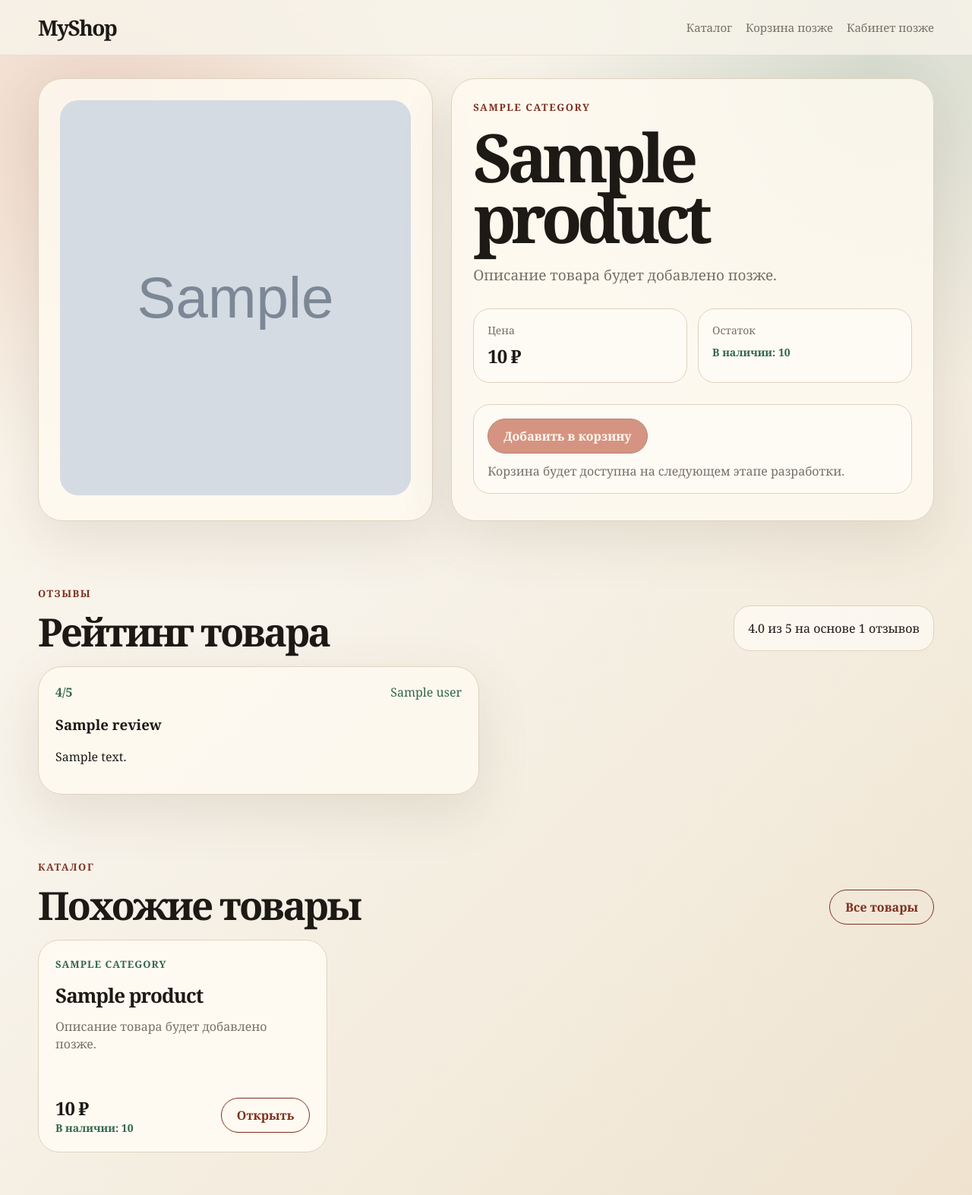
After one commit to OxoTHuk2010/django_3, a Django app: template src/templates/catalog/product_detail.html in a window 1280 px wide. The commit adds this page. Shown: the whole page at 76% size. Run offline with Django 5.2, Linux system fonts and the light colour scheme; the template is opened without the code that fills it: most values are stand-ins (such as "Sample title", 1, 10 or a date in 2020); grey boxes marked "Sample" are stand-in pictures.

Commit message:
Release: реализована карточка товара - обновлена документация

```diff
--- a/src/apps/catalog/urls.py
+++ b/src/apps/catalog/urls.py
@@ -1,10 +1,11 @@
 from django.urls import path
 
-from apps.catalog.views import HomeView, ProductListView
+from apps.catalog.views import HomeView, ProductDetailView, ProductListView
 
 app_name = "catalog"
 
 urlpatterns = [
     path("", HomeView.as_view(), name="home"),
     path("products/", ProductListView.as_view(), name="product_list"),
+    path("products/<slug:slug>/", ProductDetailView.as_view(), name="product_detail"),
 ]
--- a/src/templates/base.html
+++ b/src/templates/base.html
@@ -265,9 +265,91 @@
             background: var(--accent);
         }
 
+        button:disabled {
+            opacity: 0.58;
+            cursor: not-allowed;
+        }
+
+        .product-detail__layout {
+            display: grid;
+            grid-template-columns: minmax(280px, 0.9fr) minmax(0, 1.1fr);
+            gap: 24px;
+            align-items: stretch;
+        }
+
+        .product-detail__media,
+        .product-detail__summary {
+            padding: 28px;
+        }
+
+        .product-detail__image {
+            width: 100%;
+            height: min(520px, 60vw);
+            object-fit: cover;
+            border-radius: 24px;
+        }
+
+        .product-detail__no-image {
+            display: grid;
+            min-height: 360px;
+            place-items: center;
+            border: 1px dashed var(--line);
+            border-radius: 24px;
+            color: var(--muted);
+            background: rgba(255, 255, 255, 0.35);
+        }
+
+        .product-detail__facts {
+            display: grid;
+            grid-template-columns: repeat(2, minmax(0, 1fr));
+            gap: 14px;
+            margin: 28px 0;
+        }
+
+        .product-detail__facts > div,
+        .product-detail__buy,
+        .product-detail__rating {
+            padding: 18px;
+            border: 1px solid var(--line);
+            border-radius: 22px;
+            background: rgba(255, 253, 247, 0.72);
+        }
+
+        .product-detail__label {
+            display: block;
+            margin-bottom: 8px;
+            color: var(--muted);
+            font-size: 14px;
+        }
+
+        .product-detail__buy p {
+            margin: 12px 0 0;
+            color: var(--muted);
+        }
+
+        .reviews-list {
+            display: grid;
+            grid-template-columns: repeat(2, minmax(0, 1fr));
+            gap: 18px;
+        }
+
+        .review-card {
+            padding: 22px;
+        }
+
+        .review-card__header {
+            display: flex;
+            justify-content: space-between;
+            gap: 16px;
+            color: var(--green);
+        }
+
         @media (max-width: 900px) {
             .hero,
             .grid,
+            .reviews-list,
+            .product-detail__layout,
+            .product-detail__facts,
             .filters {
                 grid-template-columns: 1fr;
             }
--- a/src/templates/catalog/home.html
+++ b/src/templates/catalog/home.html
@@ -8,8 +8,8 @@
             <p class="eyebrow">Аккуратный учебный интернет-магазин</p>
             <h1>Каталог, который уже можно смотреть</h1>
             <p class="lead">
-                На этом этапе доступны главная страница и список товаров с базовой фильтрацией.
-                Корзина, checkout и детальная карточка товара будут добавлены следующими шагами.
+                Сейчас доступны главная страница, список товаров с базовой фильтрацией
+                и детальная карточка товара. Корзина и checkout будут добавлены следующими шагами.
             </p>
             <p>
                 <a class="button" href="{% url 'catalog:product_list' %}">Открыть каталог</a>
--- a/src/templates/catalog/includes/product_card.html
+++ b/src/templates/catalog/includes/product_card.html
@@ -13,6 +13,6 @@
                 <div class="stock">Нет в наличии</div>
             {% endif %}
         </div>
-        <span class="button secondary" aria-disabled="true">Карточка позже</span>
+        <a class="button secondary" href="{% url 'catalog:product_detail' product.slug %}">Открыть</a>
     </div>
 </article>
--- /dev/null
+++ b/src/templates/catalog/product_detail.html
@@ -0,0 +1,101 @@
+{% extends "base.html" %}
+
+{% block title %}{{ product.name }} — MyShop{% endblock %}
+
+{% block content %}
+    <section class="product-detail section">
+        <div class="product-detail__layout">
+            <div class="product-detail__media surface">
+                {% if main_image %}
+                    <img src="{{ main_image.image.url }}" alt="{{ main_image.alt_text|default:product.name }}" class="product-detail__image">
+                {% else %}
+                    <div class="product-detail__no-image">Изображение отсутствует</div>
+                {% endif %}
+            </div>
+
+            <article class="product-detail__summary surface">
+                <p class="eyebrow">{{ product.category.name }}</p>
+                <h1>{{ product.name }}</h1>
+                <p class="lead">{{ product.description|default:"Описание товара будет добавлено позже." }}</p>
+
+                <div class="product-detail__facts">
+                    <div>
+                        <span class="product-detail__label">Цена</span>
+                        <strong class="price">{{ product.price }} ₽</strong>
+                    </div>
+                    <div>
+                        <span class="product-detail__label">Остаток</span>
+                        {% if product.stock_quantity > 0 %}
+                            <strong class="stock">В наличии: {{ product.stock_quantity }}</strong>
+                        {% else %}
+                            <strong class="stock">Нет в наличии</strong>
+                        {% endif %}
+                    </div>
+                </div>
+
+                <div class="product-detail__buy">
+                    {% if product.stock_quantity > 0 %}
+                        <button type="button" disabled>Добавить в корзину</button>
+                        <p>Корзина будет доступна на следующем этапе разработки.</p>
+                    {% else %}
+                        <button type="button" disabled>Нет в наличии</button>
+                        <p>Товар временно недоступен для покупки.</p>
+                    {% endif %}
+                </div>
+            </article>
+        </div>
+    </section>
+
+    <section class="section">
+        <div class="section-header">
+            <div>
+                <p class="eyebrow">Отзывы</p>
+                <h2>Рейтинг товара</h2>
+            </div>
+            {% if reviews_count %}
+                <div class="product-detail__rating">
+                    {{ average_rating|floatformat:1 }} из 5 на основе {{ reviews_count }} отзывов
+                </div>
+            {% endif %}
+        </div>
+
+        {% if reviews %}
+            <div class="reviews-list">
+                {% for review in reviews %}
+                    <article class="review-card surface">
+                        <div class="review-card__header">
+                            <strong>{{ review.rating }}/5</strong>
+                            <span>{{ review.user }}</span>
+                        </div>
+                        {% if review.title %}
+                            <h3>{{ review.title }}</h3>
+                        {% endif %}
+                        <p>{{ review.text }}</p>
+                    </article>
+                {% endfor %}
+            </div>
+        {% else %}
+            <div class="empty-state">Отзывов пока нет.</div>
+        {% endif %}
+    </section>
+
+    <section class="section">
+        <div class="section-header">
+            <div>
+                <p class="eyebrow">Каталог</p>
+                <h2>Похожие товары</h2>
+            </div>
+            <a class="button secondary" href="{% url 'catalog:product_list' %}">Все товары</a>
+        </div>
+
+        {% if related_products %}
+            <div class="grid">
+                {% for product in related_products %}
+                    {% include "catalog/includes/product_card.html" %}
+                {% endfor %}
+            </div>
+        {% else %}
+            <div class="empty-state">Похожие товары пока отсутствуют.</div>
+        {% endif %}
+    </section>
+{% endblock %}
```
Also changed, not shown: docs/architecture.md (+6 -1 lines), docs/business-rules.md (+16 -2 lines), docs/roadmap.md (+24 -19 lines), docs/testing.md (+18 -3 lines), src/apps/catalog/selectors.py (+74 -2 lines), src/apps/catalog/views.py (+39 -2 lines), tests/catalog/test_catalog_views.py (+192 -0 lines), README.md.
